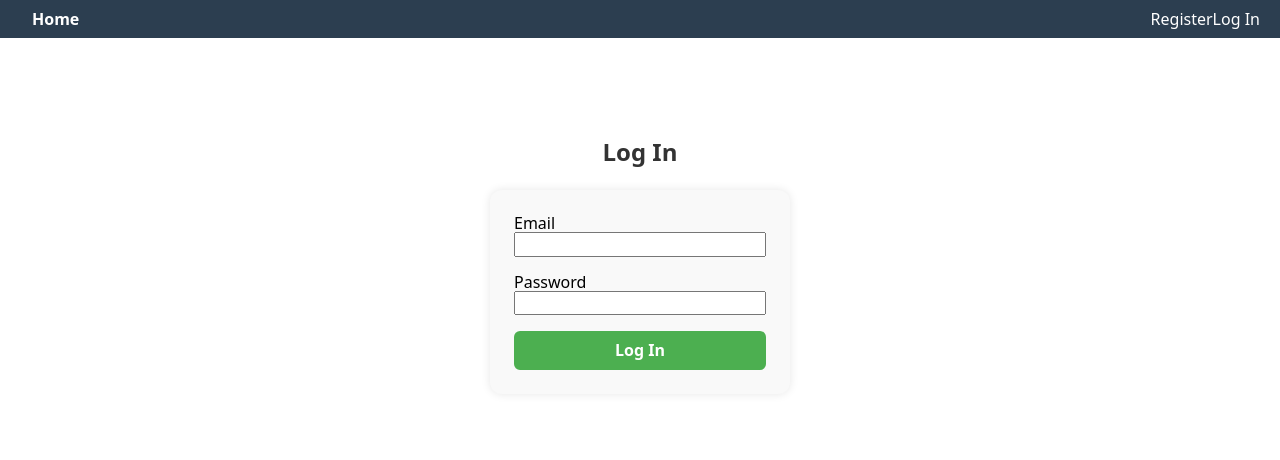
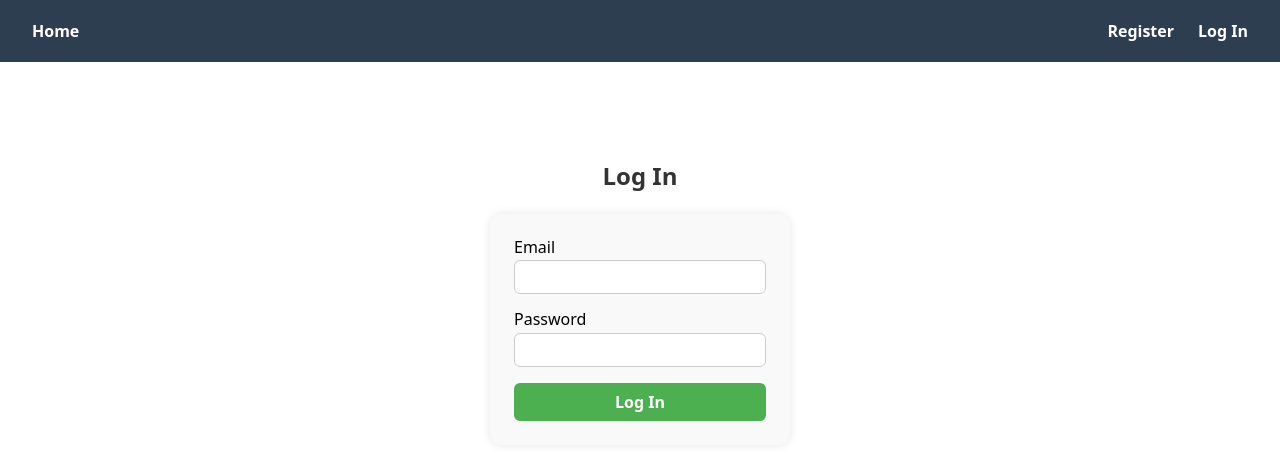
Before and after one commit to Ryutakate/goit-react-hw-08, a React (Vite) app: page /login in a window 1280 px wide. Shown: the top 460 px of the page. Built offline with nearby package versions, Linux system fonts and the light colour scheme.

Commit message:
add src components and app.jsx v-5

```diff
--- a/src/components/AuthNav/AuthNav.jsx
+++ b/src/components/AuthNav/AuthNav.jsx
@@ -1,11 +1,11 @@
 import { NavLink } from 'react-router-dom';
-import css from './AuthNav.module.css';
+import styles from './AuthNav.module.css';
 
 export const AuthNav = () => {
     return (
         <div>
-            <NavLink className={css.link} to="/register">Register</NavLink>
-            <NavLink className={css.link} to="/login">Log In</NavLink>
+            <NavLink className={styles.link} to="/register">Register</NavLink>
+            <NavLink className={styles.link} to="/login">Log In</NavLink>
         </div>
     );
 };
--- a/src/components/AuthNav/AuthNav.module.css
+++ b/src/components/AuthNav/AuthNav.module.css
@@ -1,11 +1,9 @@
-.nav {
-    display: flex;
-    gap: 10px;
-}
-
 .link {
+    display: inline-block;
+    text-decoration: none;
+    padding: 12px;
+    font-weight: 700;
     color: white;
-    text-decoration: none;
 }
 
 .link.active {
--- a/src/components/ContactList/ContactList.module.css
+++ b/src/components/ContactList/ContactList.module.css
@@ -1,16 +1,7 @@
 .list {
     list-style-type: none;
     padding: 0;
+    display: grid;
+    grid-template-columns: 1fr;
+    grid-gap: 12px;
 }
-
-button {
-    padding: 10px;
-    background-color: #28a745;
-    color: white;
-    border: none;
-    cursor: pointer;
-}
-
-button:hover {
-    background-color: #218838;
-}
--- a/src/components/LoginForm/LoginForm.jsx
+++ b/src/components/LoginForm/LoginForm.jsx
@@ -1,7 +1,14 @@
-import { Formik, Form, Field } from 'formik';
+import { Formik, Form, Field, ErrorMessage } from 'formik';
+import * as Yup from 'yup';
 import { useDispatch } from 'react-redux';
 import { logIn } from '../../redux/auth/operations';
 import styles from './LoginForm.module.css';
+
+const loginSchema = Yup.object().shape({
+    email: Yup.string().email('Invalid email').required('Required'),
+    password: Yup.string().min(6, 'At least 6 characters').required('Required'),
+});
+
 
 export default function LoginForm() {
     const dispatch = useDispatch();
@@ -20,16 +27,28 @@ export default function LoginForm() {
     };
 
     return (
-        <Formik initialValues={{ email: '', password: '' }} onSubmit={handleSubmit}>
+        <Formik
+            initialValues={{ email: '', password: '' }}
+            validationSchema={loginSchema}
+            onSubmit={handleSubmit}
+        >
             <Form className={styles.form} autoComplete="off">
                 <label className={styles.label}>
                     Email
-                    <Field type="email" name="email" required />
+                    <Field className={styles.input} type="email" name="email" required />
+                    <ErrorMessage name="email">
+                        {msg => <div className={styles.error}>{msg}</div>}
+                    </ErrorMessage>
                 </label>
+
                 <label className={styles.label}>
                     Password
-                    <Field type="password" name="password" required />
+                    <Field className={styles.input} type="password" name="password" required />
+                    <ErrorMessage name="password">
+                        {msg => <div className={styles.error}>{msg}</div>}
+                    </ErrorMessage>
                 </label>
+
                 <button className={styles.button} type="submit">Log In</button>
             </Form>
         </Formik>
--- a/src/components/RegistrationForm/RegistrationForm.jsx
+++ b/src/components/RegistrationForm/RegistrationForm.jsx
@@ -36,19 +36,25 @@ export default function RegistrationForm() {
         <label className={styles.label}>
           Name
           <Field className={styles.input} type="text" name="name" />
-          <ErrorMessage name="name" component="div" className={styles.error} />
+          <ErrorMessage name="text">
+            {msg => <div className={styles.error}>{msg}</div>}
+          </ErrorMessage>
         </label>
 
         <label className={styles.label}>
           Email
           <Field className={styles.input} type="email" name="email" />
-          <ErrorMessage name="email" component="div" className={styles.error} />
+          <ErrorMessage name="email">
+            {msg => <div className={styles.error}>{msg}</div>}
+          </ErrorMessage>
         </label>
 
         <label className={styles.label}>
           Password
           <Field className={styles.input} type="password" name="password" />
-          <ErrorMessage name="password" component="div" className={styles.error} />
+          <ErrorMessage name="password">
+            {msg => <div className={styles.error}>{msg}</div>}
+          </ErrorMessage>
         </label>
 
         <button className={styles.button} type="submit">
```
